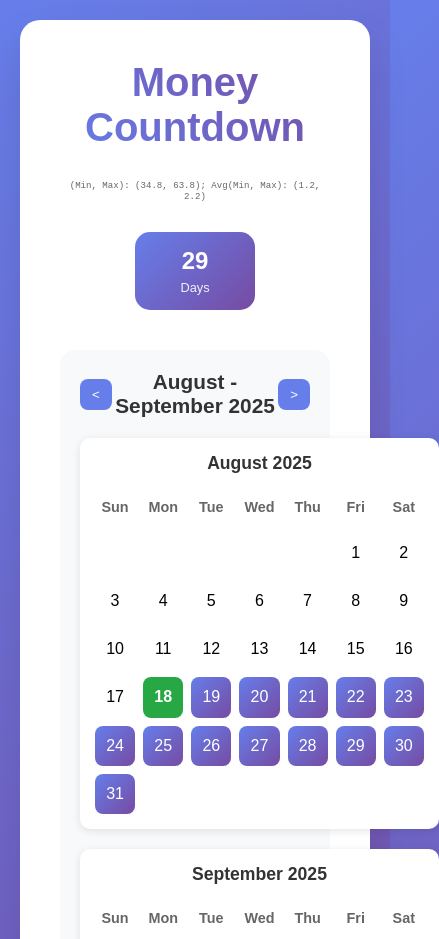
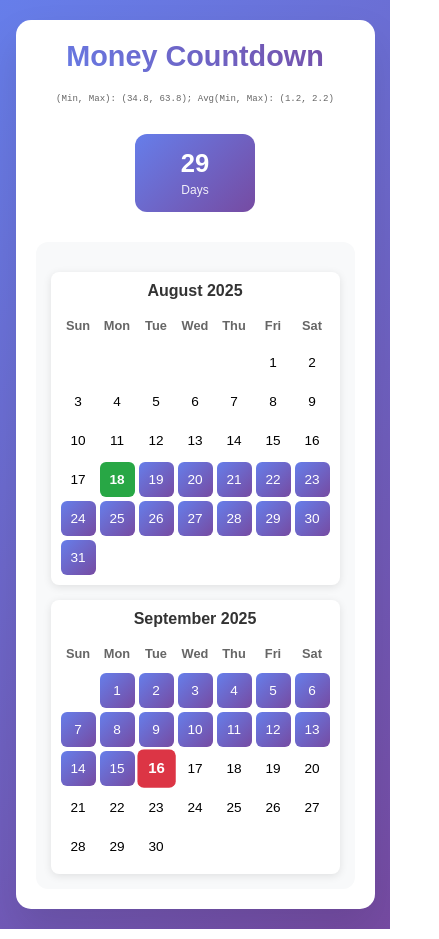
Before and after one commit to Terence-Lin-Tw/p, a plain HTML site: page 2025.08.18_PkCountdown/index.html in a window 390 px wide. Shown: the top 939 px of the page, 439 px wide, since content can reach past the window. Drawn offline with Linux system fonts and the light colour scheme.

Commit message:
Something update

```diff
--- a/2025.08.18_PkCountdown/index.html
+++ b/2025.08.18_PkCountdown/index.html
@@ -97,32 +97,7 @@
             margin-bottom: 15px;
         }
 
-        .calendar-header {
-            display: flex;
-            justify-content: space-between;
-            align-items: center;
-            margin-bottom: 20px;
-        }
 
-        .month-year {
-            font-size: 1.3em;
-            font-weight: bold;
-            color: #333;
-        }
-
-        .nav-btn {
-            background: #667eea;
-            color: white;
-            border: none;
-            padding: 8px 12px;
-            border-radius: 8px;
-            cursor: pointer;
-            transition: background 0.3s;
-        }
-
-        .nav-btn:hover {
-            background: #5a6fd8;
-        }
 
         .calendar-grid {
             display: grid;
@@ -181,17 +156,188 @@
             100% { transform: scale(1); }
         }
 
+        /* Tablet styles */
+        @media (max-width: 768px) {
+            .container {
+                padding: 30px;
+                margin: 10px;
+            }
+
+            h1 {
+                font-size: 2em;
+                margin-bottom: 25px;
+            }
+
+            .two-month-view {
+                gap: 15px;
+            }
+
+            .month-container {
+                padding: 12px;
+            }
+
+            .calendar-grid {
+                gap: 6px;
+            }
+
+            .calendar-day {
+                font-size: 0.9em;
+            }
+        }
+
+        /* Mobile styles */
         @media (max-width: 480px) {
+            body {
+                padding: 10px;
+            }
+
+            .container {
+                padding: 20px;
+                border-radius: 15px;
+                max-width: 100%;
+            }
+
+            h1 {
+                font-size: 1.8em;
+                margin-bottom: 20px;
+            }
+
             .countdown {
                 flex-wrap: wrap;
                 gap: 10px;
+                margin-bottom: 30px;
             }
+
+            .time-unit {
+                min-width: 70px;
+                padding: 15px 10px;
+                border-radius: 12px;
+            }
+
+            .time-value {
+                font-size: 1.6em;
+            }
+
+            .time-label {
+                font-size: 0.75em;
+            }
+
+            .calendar {
+                padding: 15px;
+                border-radius: 12px;
+            }
+
+            .calendar-header {
+                margin-bottom: 15px;
+            }
+
+            .month-year {
+                font-size: 1.1em;
+            }
+
+            .nav-btn {
+                padding: 6px 10px;
+                font-size: 0.9em;
+            }
+
+            .two-month-view {
+                gap: 15px;
+                margin-top: 15px;
+            }
+
+            .month-container {
+                padding: 10px;
+                border-radius: 8px;
+            }
+
+            .month-title {
+                font-size: 1em;
+                margin-bottom: 10px;
+            }
+
+            .calendar-grid {
+                gap: 4px;
+            }
+
+            .day-header {
+                padding: 8px 3px;
+                font-size: 0.8em;
+            }
+
+            .calendar-day {
+                font-size: 0.85em;
+                border-radius: 6px;
+                min-height: 35px;
+            }
+        }
+
+        /* Extra small mobile */
+        @media (max-width: 320px) {
+            .container {
+                padding: 15px;
+            }
+
+            h1 {
+                font-size: 1.5em;
+            }
+
             .time-unit {
                 min-width: 60px;
-                padding: 15px 10px;
+                padding: 12px 8px;
             }
+
             .time-value {
-                font-size: 1.5em;
+                font-size: 1.4em;
+            }
+
+            .calendar-day {
+                min-height: 30px;
+                font-size: 0.8em;
+            }
+
+            .month-year {
+                font-size: 1em;
+            }
+        }
+
+        /* Large screens */
+        @media (min-width: 769px) {
+            .container {
+                max-width: 600px;
+                padding: 50px;
+            }
+
+            .calendar-grid {
+                gap: 10px;
+            }
+
+            .calendar-day {
+                min-height: 40px;
+            }
+        }
+
+        /* Ultra-wide screens */
+        @media (min-width: 1200px) {
+            .container {
+                max-width: 700px;
+                padding: 60px;
+            }
+
+            h1 {
+                font-size: 3em;
+            }
+
+            .time-unit {
+                min-width: 100px;
+                padding: 25px 20px;
+            }
+
+            .time-value {
+                font-size: 2.2em;
+            }
+
+            .calendar-day {
+                min-height: 45px;
             }
         }
     </style>
@@ -212,12 +358,6 @@
         </div>
 
         <div class="calendar">
-            <div class="calendar-header">
-                <button class="nav-btn" id="prevMonth">&lt;</button>
-                <div class="month-year" id="monthYear"></div>
-                <button class="nav-btn" id="nextMonth">&gt;</button>
-            </div>
-
             <div class="two-month-view">
                 <div class="month-container">
                     <div class="month-title" id="month1Title"></div>
@@ -279,9 +419,6 @@
         }
 
         function generateCalendar(month, year) {
-            const monthYearElement = document.getElementById('monthYear');
-            monthYearElement.textContent = `${monthNames[month]} - ${monthNames[(month + 1) % 12]} ${month === 11 ? year + 1 : year}`;
-
             // Generate first month
             generateSingleMonth(month, year, 'calendar1', 'month1Title');
 
@@ -344,24 +481,7 @@
             }
         }
 
-        // Event listeners for navigation
-        document.getElementById('prevMonth').addEventListener('click', () => {
-            currentMonth--;
-            if (currentMonth < 0) {
-                currentMonth = 11;
-                currentYear--;
-            }
-            generateCalendar(currentMonth, currentYear);
-        });
 
-        document.getElementById('nextMonth').addEventListener('click', () => {
-            currentMonth++;
-            if (currentMonth > 11) {
-                currentMonth = 0;
-                currentYear++;
-            }
-            generateCalendar(currentMonth, currentYear);
-        });
 
         // Initialize
         generateCalendar(currentMonth, currentYear);
```
